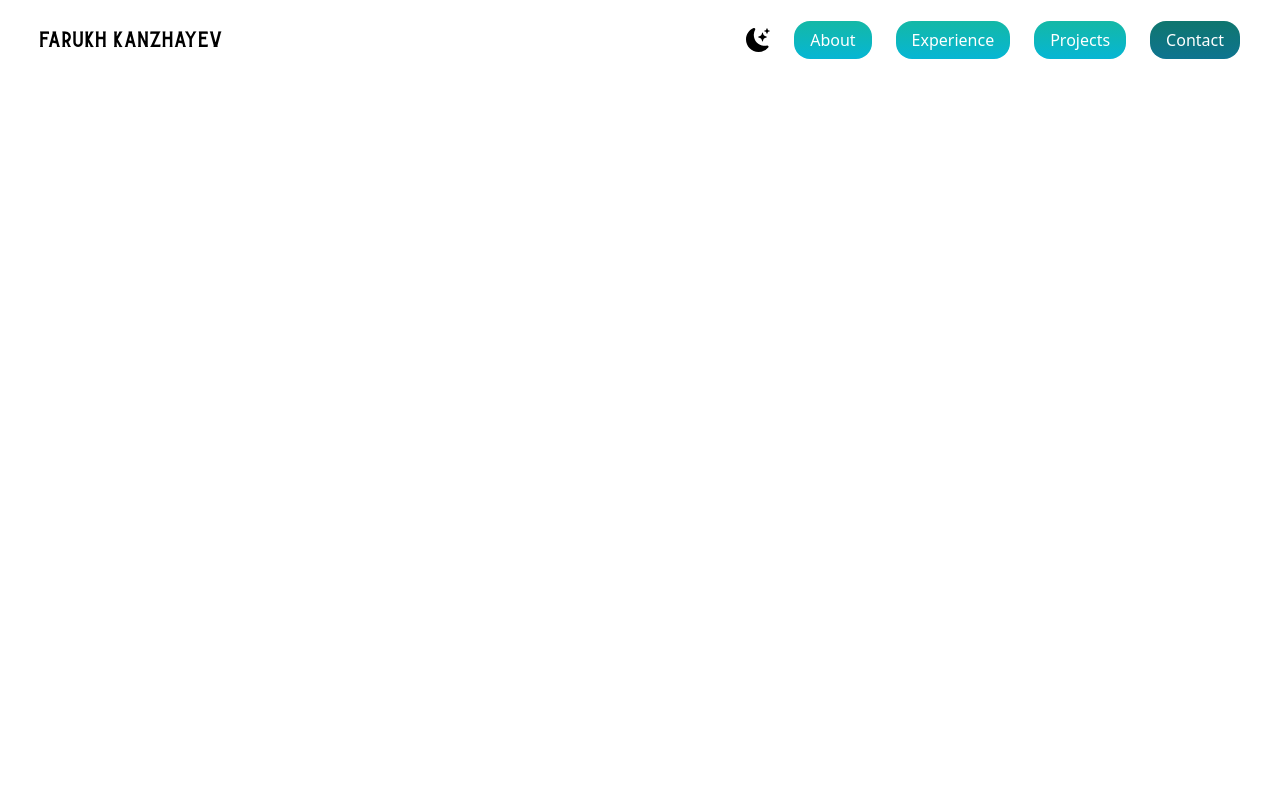
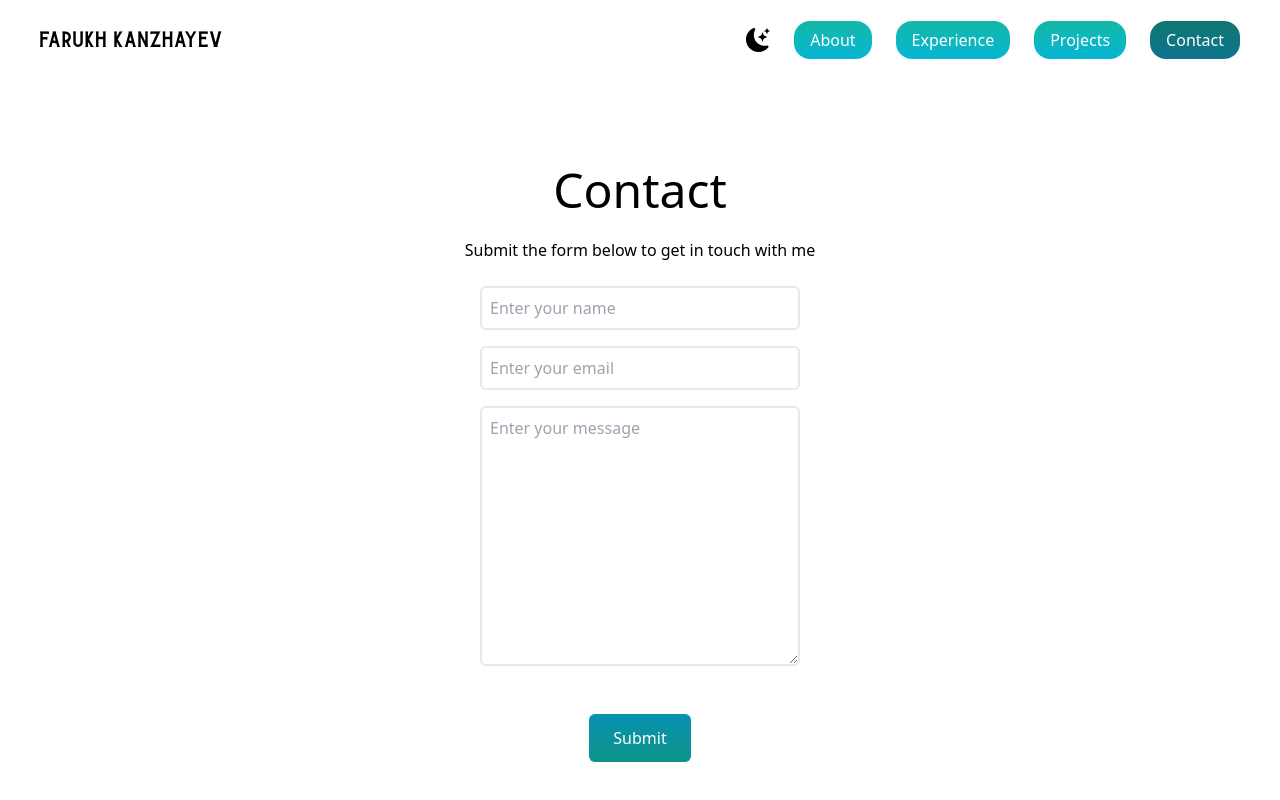
Before and after one commit to jwild22/project5-portfolio-app, a React (Vite) app: page /contact in a window 1280 px wide. Shown: the top 800 px of the page. Built offline with nearby package versions, Linux system fonts and the light colour scheme.

Commit message:
for submission

```diff
--- a/package.json
+++ b/package.json
@@ -14,7 +14,7 @@
     "react-dom": "^18.2.0",
     "react-icons": "^5.0.1",
     "react-router-dom": "^6.22.3",
-    "react-scroll": "^1.9.0"
+    "react-type-animation": "^3.2.0"
   },
   "devDependencies": {
     "@types/react": "^18.2.66",
--- a/src/App.css
+++ b/src/App.css
@@ -7,34 +7,6 @@
   src: url('../public/Burtons.otf');
 }
 
-.gradient-text {
-  -webkit-background-clip: text;
-  @apply bg-gradient-to-t from-cyan-600 to-teal-600 text-transparent font-medium;
+form {
+  width: 500px;
 }
-
-.will-change-transform {
-  will-change: transform;
-}
-
-.cursor::after {
-  display: block;
-  content: '';
-  position: absolute;
-  width: 4px;
-  height: 100%;
-  background-color: #fff;
-  animation: cursor 0.6s linear infinite alternate;
-  will-change: opacity;
-}
-
-@keyframes cursor {
-  0%,
-  40% {
-    opacity: 1;
-  }
-
-  60%,
-  100% {
-    opacity: 0;
-  }
-}
--- a/src/pages/About.jsx
+++ b/src/pages/About.jsx
@@ -1,4 +1,5 @@
 import { AiFillGithub, AiFillLinkedin } from 'react-icons/ai';
+import { TypeAnimation } from 'react-type-animation';
 import Avatar from '../assets/avatar.png';
 
 export default function About() {
@@ -10,9 +11,13 @@ export default function About() {
         </h2>
         <h3 className="text-xl py-2 md:text-2xl">
           Financial Analyst and{' '}
-          <span className="gradient-text inline-flex overflow-hidden whitespace-nowrap animate-typing text-brand-accent border-r-4">
-            Software Developer
-          </span>
+          <TypeAnimation
+            sequence={['', 450, 'Software Developer', 3000]}
+            wrapper="span"
+            repeat={Infinity}
+            cursor={true}
+            className="text-teal-600 text-xl py-2 md:text-2xl"
+          />
         </h3>
         <div className="relative mx-auto bg-gradient-to-b from-teal-500 rounded-full w-80 h-80 my-10">
           <img src={Avatar} alt="avatar" />
--- a/src/pages/Contact.jsx
+++ b/src/pages/Contact.jsx
@@ -1,3 +1,41 @@
 export default function Contact() {
-  return <></>;
+  return (
+    <div className="w-full p-4 md:h-screen">
+      <div className="flex flex-col p-4 justify-center max-w-screen-lg mx-auto h-full items-center gap-6">
+        <div className="flex flex-col items-center justify-center gap-6">
+          <h3 className="text-5xl font-medium inline">Contact</h3>
+          <p>Submit the form below to get in touch with me</p>
+        </div>
+        <div className="flex justify-center items-center">
+          <form
+            action="https://getform.io/f/nbdongva"
+            method="POST"
+            className="flex flex-col items-center justify-center w-full md:w-1/2 gap-4"
+          >
+            <input
+              type="text"
+              name="name"
+              placeholder="Enter your name"
+              className="p-2 bg-transparent border-2 rounded-md w-80 focus:outline-none"
+            />
+            <input
+              type="text"
+              name="email"
+              placeholder="Enter your email"
+              className="p-2 bg-transparent border-2 rounded-md w-80 focus:outline-none"
+            />
+            <textarea
+              name="message"
+              placeholder="Enter your message"
+              rows="10"
+              className="p-2 bg-transparent border-2 rounded-md w-80 focus:outline-none"
+            ></textarea>
+            <button className="text-white bg-gradient-to-b from-cyan-600 to-teal-600 px-6 py-3 my-8 mx-auto flex items-center rounded-md hover:scale-110 duration-300">
+              Submit
+            </button>
+          </form>
+        </div>
+      </div>
+    </div>
+  );
 }
--- a/tailwind.config.js
+++ b/tailwind.config.js
@@ -3,37 +3,6 @@ export default {
   content: ['./index.html', './src/**/*.{js,ts,jsx,tsx}'],
   theme: {
     extend: {
-      animation: {
-        typing: 'typing 3s steps(18), blink 2s forwards infinite',
-      },
-      keyframes: {
-        typing: {
-          '0%': { width: '0ch' },
-          '5%': { width: '1ch' },
-          '10%': { width: '2ch' },
-          '15%': { width: '3ch' },
-          '20%': { width: '4ch' },
-          '25%': { width: '5ch' },
-          '30%': { width: '6ch' },
-          '35%': { width: '7ch' },
-          '40%': { width: '8ch' },
-          '45%': { width: '9ch' },
-          '50%': { width: '10ch' },
-          '55%': { width: '11ch' },
-          '60%': { width: '12ch' },
-          '65%': { width: '13ch' },
-          '70%': { width: '14ch' },
-          '75%, 100%': { width: '14.1ch' },
-        },
-        blink: {
-          from: {
-            'border-right-color': 'transparent',
-          },
-          to: {
-            'border-right-color': 'black',
-          },
-        },
-      },
       fontFamily: {
         burtons: ['burtons'],
       },
```
Also changed, not shown: 1 other file (tests, documents, lock files or other folders).
